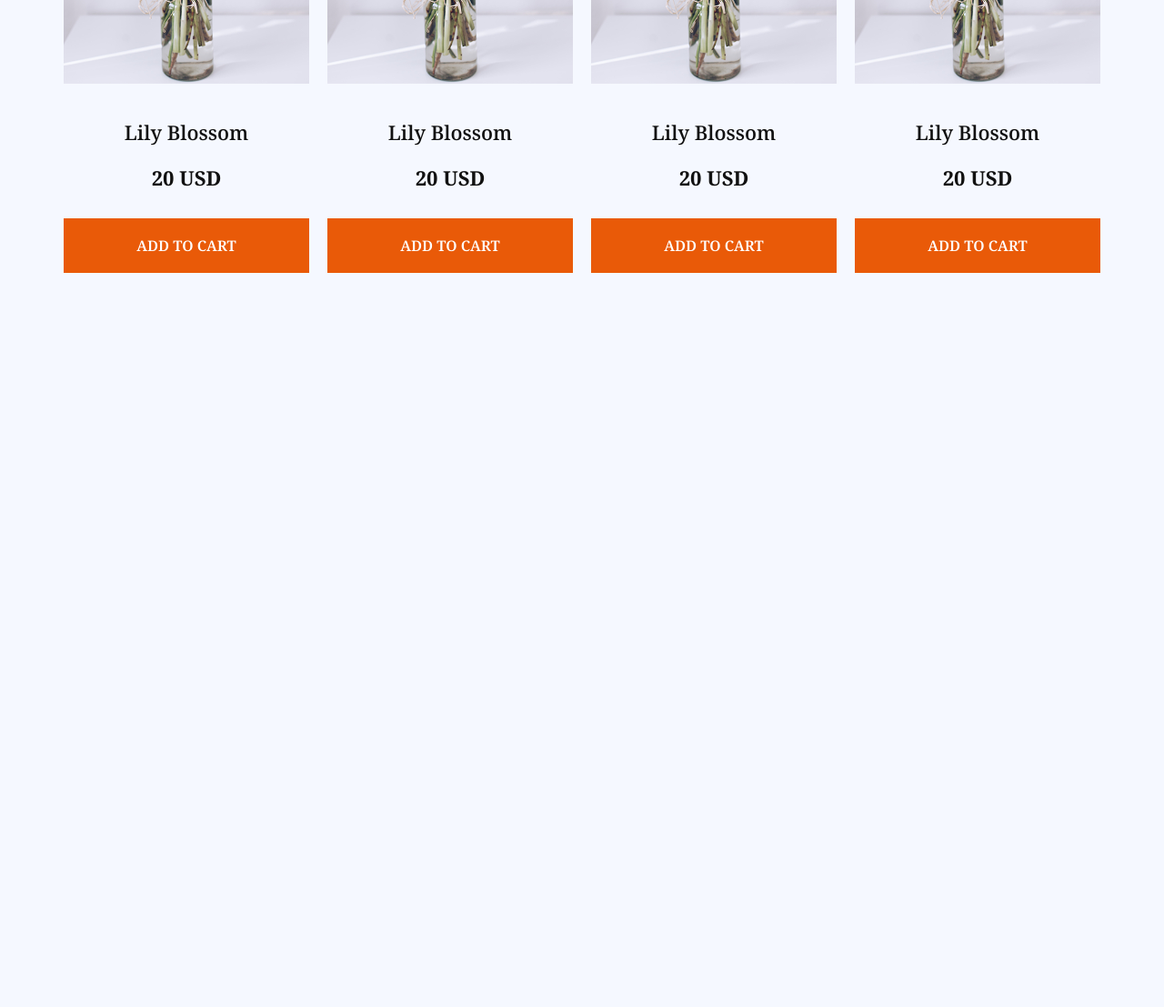
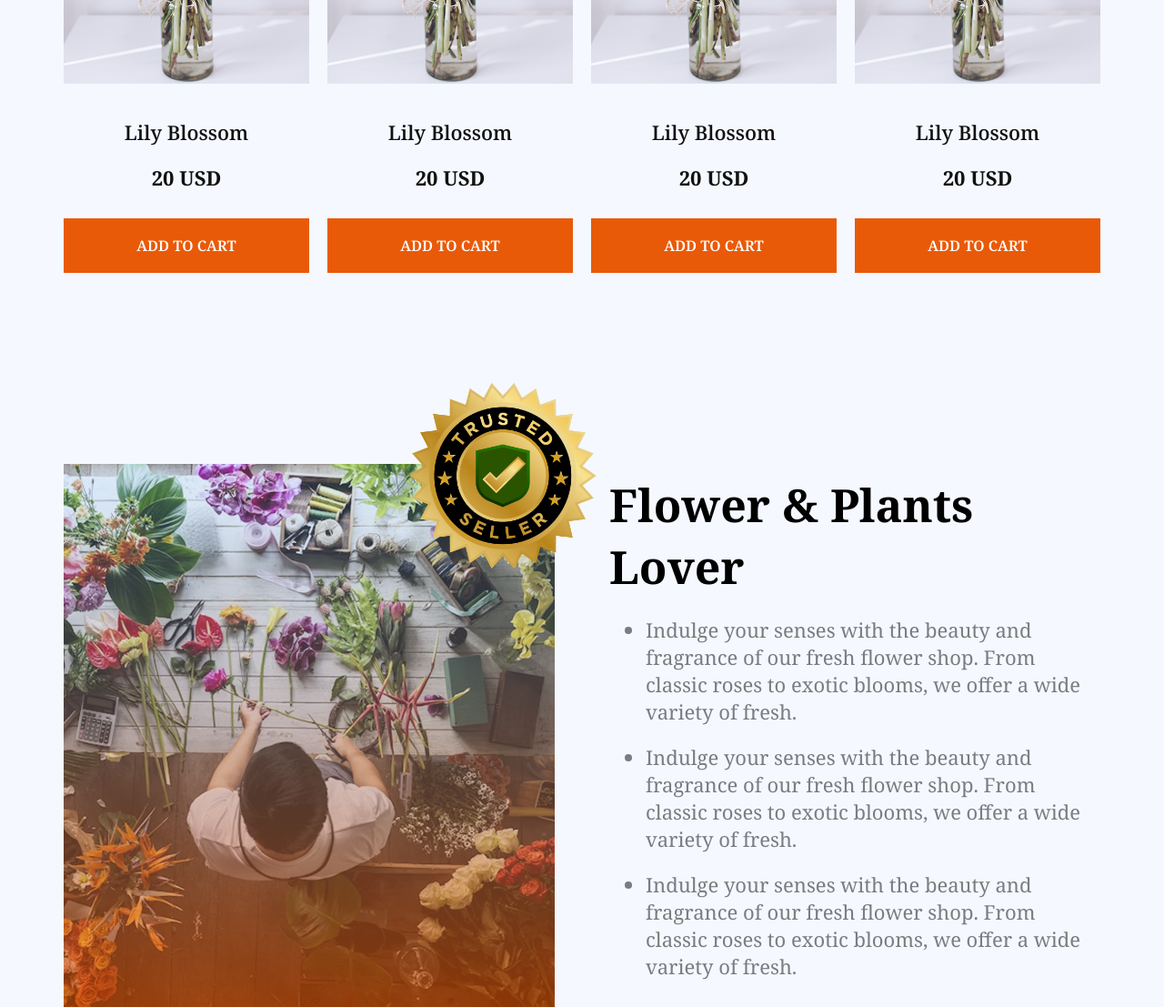
Before and after one commit to ebrahim2355/flower-pot, a plain HTML site: page index.html in a window 1280 px wide. Shown: the part 1688-2795 px from the top of the page at 91% size. Before the commit the page ends 1988 px from the top, so only its background shows below. Drawn offline with Linux system fonts and the light colour scheme.

Commit message:
third commit

```diff
--- a/index.html
+++ b/index.html
@@ -28,7 +28,9 @@
         <div class="banner">
             <div>
                 <div class="banner-title">ALWAYS <span style="color: #E95A08;">FRESH<br>FLOWERS</span></div>
-                <p class="banner-description">Indulge your senses with the beauty and fragrance of our fresh flower shop. From classic roses to exotic blooms, we offer a wide variety of fresh flowers that are perfect for any occasion. </p>
+                <p class="banner-description">Indulge your senses with the beauty and fragrance of our fresh flower
+                    shop. From classic roses to exotic blooms, we offer a wide variety of fresh flowers that are perfect
+                    for any occasion. </p>
             </div>
             <img src="assets/hero-flower.png" alt="">
         </div>
@@ -36,7 +38,8 @@
     <main>
         <section class="first-section">
             <h2 class="first-section-header"><span style="color: #E95A08;">Our</span> Planets</h2>
-            <p class="first-section-description">Indulge your senses with the beauty and fragrance of our fresh flower shop. From classic roses to exotic blooms, we offer a wide variety of fresh.</p>
+            <p class="first-section-description">Indulge your senses with the beauty and fragrance of our fresh flower
+                shop. From classic roses to exotic blooms, we offer a wide variety of fresh.</p>
             <div class="img-section">
                 <div class="single-img-section">
                     <img src="assets/sample-flower-image.png" alt="">
@@ -88,6 +91,25 @@
                 </div>
             </div>
         </section>
+        <section>
+            <div class="second-section">
+                <div class="second-section-wrapper">
+                    <img src="assets/flower-store.png" alt="">
+                    <div class="second-section-knowledge">
+                        <h2 class="second-section-header">Flower & Plants Lover</h2>
+                        <ul>
+                            <li>Indulge your senses with the beauty and fragrance of our fresh flower shop. From classic
+                                roses to exotic blooms, we offer a wide variety of fresh.</li>
+                            <li>Indulge your senses with the beauty and fragrance of our fresh flower shop. From classic
+                                roses to exotic blooms, we offer a wide variety of fresh.</li>
+                            <li>Indulge your senses with the beauty and fragrance of our fresh flower shop. From classic
+                                roses to exotic blooms, we offer a wide variety of fresh.</li>
+                        </ul>
+                    </div>
+                    <img class="trusted-badge" src="assets/trusted-badge.png" alt="">
+                </div>
+            </div>
+        </section>
     </main>
 </body>
 
--- a/styles/style.css
+++ b/styles/style.css
@@ -110,10 +110,11 @@ header nav {
     background-color: #E95A08;
     padding: 19px;
     width: 100%;
+    cursor: pointer;
 }
 
 .single-img-section {
-    max-width: 270px;
+    max-width: 100%;
 }
 
 .img-section {
@@ -122,6 +123,44 @@ header nav {
     gap: 20px;
 }
 
+
+
+.second-section-wrapper {
+    position: relative;
+    display: flex;
+    align-items: center;
+    max-width: 1140px;
+    gap: 60px;
+    margin: 0 auto;
+    margin-top: 210px;
+}
+
+.second-section-header {
+    font-weight: bold;
+    font-size: 50px;
+    color: #000000;
+    margin-bottom: 20px;
+}
+
+.second-section div ul li {
+    font-size: 22px;
+    color: rgba(0, 0, 0, 0.5);
+    padding-bottom: 20px;
+}
+
+.second-section div ul {
+    padding-left: 40px;
+}
+
+.trusted-badge {
+    position: absolute;
+    top: -130px;
+    left: 50%;
+    transform: translateX(-230px);
+    width: 286px;
+    z-index: 10;
+    background: none;
+}
 
 
 
@@ -189,12 +228,39 @@ header nav {
     .first-section-description {
         font-size: 14px;
     }
-    .flower-price{
+
+    .flower-price {
         font-size: 16px;
-        margin-top: 10px;
+        margin-top: 5px;
+        margin-bottom: 30px;
     }
-    .flower-name{
+
+    .flower-name {
         font-size: 16px;
 
     }
+
+
+    .second-section-wrapper{
+        flex-direction: column;
+        margin-top: 42px;
+        padding: 15px;
+    }
+    .second-section-wrapper img{
+        /* padding: 15px; */
+        width: 100%;
+    }
+    .trusted-badge{
+        display: none;
+    }
+    .second-section-header{
+        font-size: 24px;
+        font-weight: bold;
+        margin-top: 18px;
+        margin-bottom: 16px;
+    }
+    .second-section div ul li{
+        font-size: 14px;
+        padding-bottom: 16px;
+    }
 }
```
